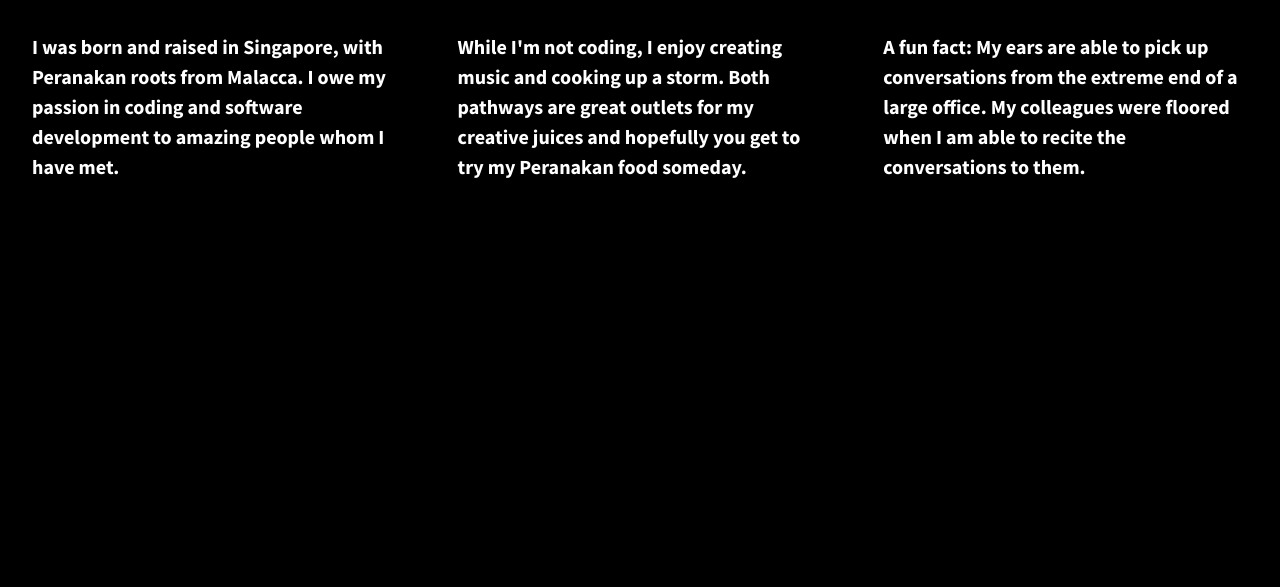
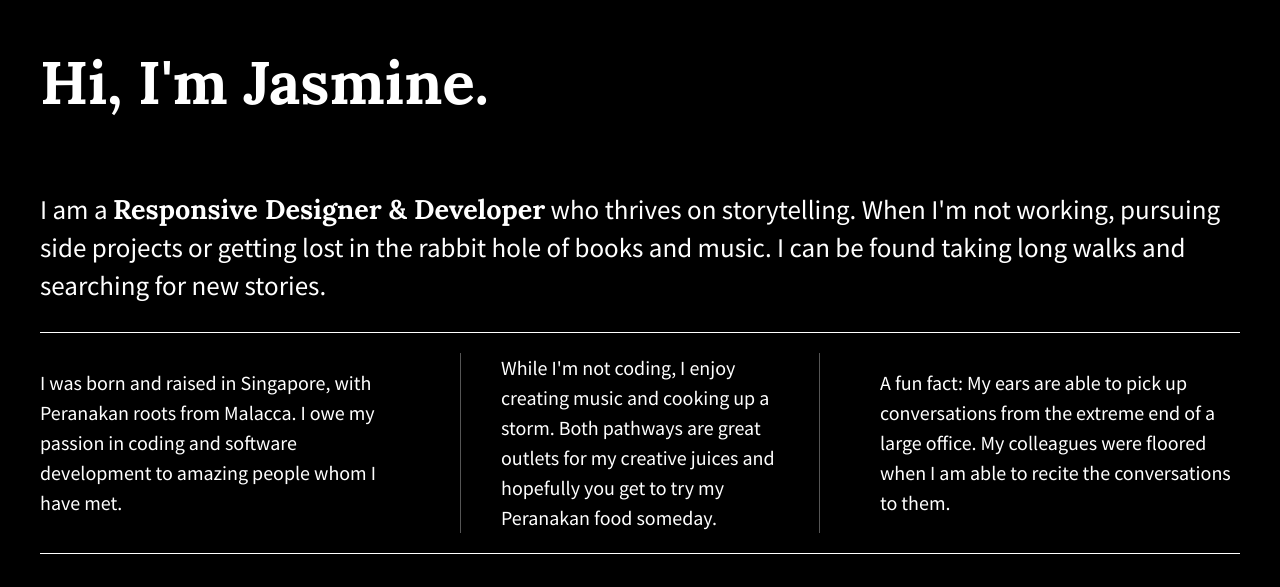
Before and after one commit to Jasmine-tmf/divs-flexbox-grids, a plain HTML site: page index.html in a window 1280 px wide. Drawn offline with nearby package versions, Linux system fonts and the light colour scheme.

Commit message:
Flexbox grids divtags

```diff
--- a/css/main.css
+++ b/css/main.css
@@ -42,7 +42,7 @@ hr {
     display: block;
     height: 1px;
     border: 0;
-    border-top: 1px solid #ccc;
+    border-top: 1px solid #ffffff;
     margin: 1em 0;
     padding: 0;
 }
@@ -104,38 +104,63 @@ html {
 
 body {
   font-family: 'Source Sans Pro', sans-serif;
-  font-weight: 700;
-  padding: 2em;
-  color: #000000;
-  height: 100%;
+  padding: 0em 2em;
+  font-size: 1.25em;
+  color: #ffffff;
+  display: flex;
+  justify-content: center;
 }
 
-.wrapper {
-  /*add display:flex and set justify-content to space-between*/
+.flex-container {
   display: flex;
   flex-flow: row wrap;
   justify-content: space-between;
-  align-items: center;
+  max-width: 1200px;
 }
 
-.div-1, .div-2, .div-3 {
-  /*give the divs a width of 30%, add display:flex, set justify-content and align-items to center*/
-  color: #fff;
-  line-height: 1.5em;
-  font-size: 1.25em;
-  background-color: #000000;
-  height: auto;
+p span {
+  font-family: 'Lora', sans-serif;
+}
+
+header,
+footer {
+  width: 100%;
   display: flex;
-  width: 30%;
+  justify-content: flex-start;
+}
+
+header h1 {
+  font-family: 'Lora', sans-serif;
+  font-size: 3em;
+}
+
+main {
+  width: 100%;
+  display: flex;
+  justify-content: center;
+  border-bottom: 1px solid #fff;
+}
+
+main p {
+  font-size: 1.35em;
+}
+
+.flex-items {
+  display: flex;
   justify-content: center;
   align-items: center;
+  line-height: 1.5em;
+  font-size: 1em;
+  border-bottom: 1px solid #555;
 }
 
-.wrapper span {
-  font-family: 'Lora', sans-serif;
-  font-size: 1.3em;
+footer {
+  border-top: 1px solid #fff;
 }
 
+footer i {
+  padding: 30px 20px 0 0;
+}
 
 /* ==========================================================================
    Helper classes
@@ -217,16 +242,22 @@ body {
    Modify as content requires.
    ========================================================================== */
 
-media all and (min-width: 1200px) {
-       .div-1, .div-2, .div-3 {
-         flex-basis: 30%;
+   @media all and (max-width: 768px) {
+       body {
+         padding: 1em;
+       }
    }
 
-.div-1, .div-2 {
-         border-right-style: solid;
-         border-right-width: thin;
-         border-right-color: #ffffff;
-         padding-right: 30px;
+   @media (min-width: 1200px) {
+       .flex-items {
+         flex-basis: 30%;
+         border-bottom: none;
+       }
+
+       #div-2 p {
+         border-left: 1px solid #555;
+         border-right: 1px solid #555;
+         padding: 0 40px;
        }
    }
 
--- a/index.html
+++ b/index.html
@@ -3,7 +3,7 @@
     <head>
         <meta charset="utf-8">
         <meta http-equiv="x-ua-compatible" content="ie=edge">
-        <title>Make me into a grid!</title>
+        <title>Hi, Jasmine</title>
         <meta name="description" content="">
         <meta name="viewport" content="width=device-width, initial-scale=1">
 
@@ -20,17 +20,27 @@
         <!--[if lt IE 8]>
             <p class="browserupgrade">You are using an <strong>outdated</strong> browser. Please <a href="http://browsehappy.com/">upgrade your browser</a> to improve your experience.</p>
         <![endif]-->
-
-        <section class="wrapper">
-            <div class="div-1">
-                I was born and raised in Singapore, with Peranakan roots from Malacca. I owe my passion in coding and software development to amazing people whom I have met.
+        <section class="flex-container">
+            <header>
+              <h1> Hi, I'm Jasmine.</h1>
+            </header>
+            <main>
+                <p>I am a <span>Responsive Designer & Developer</span> who thrives on storytelling. When I'm not working, pursuing side projects or getting lost in the rabbit hole of books and music. I can be found taking long walks and searching for new stories.</p>
+            </main>
+            <div id="div-1" class="flex-items">
+                <p>I was born and raised in Singapore, with Peranakan roots from Malacca. I owe my passion in coding and software development to amazing people whom I have met.</p>
             </div>
-            <div class="div-2">
-                While I'm not coding, I enjoy creating music and cooking up a storm. Both pathways are great outlets for my creative juices and hopefully you get to try my Peranakan food someday.
+            <div id="div-2" class="flex-items">
+                <p>While I'm not coding, I enjoy creating music and cooking up a storm. Both pathways are great outlets for my creative juices and hopefully you get to try my Peranakan food someday.</p>
             </div>
-            <div class="div-3">
-                A fun fact: My ears are able to pick up conversations from the extreme end of a large office. My colleagues were floored when I am able to recite the conversations to them.
+            <div id="div-3" class="flex-items">
+                <p>A fun fact: My ears are able to pick up conversations from the extreme end of a large office. My colleagues were floored when I am able to recite the conversations to them.</p>
             </div>
+            <footer>
+                <i class="fab fa-twitter"></i>
+                <i class="fab fa-linkedin"></i>
+                <i class="fab fa-pinterest"></i>
+            </footer>
         </section>
 
         <script src="https://ajax.googleapis.com/ajax/libs/jquery/1.11.3/jquery.min.js"></script>
```
Lines whose indentation alone changed are shown as unchanged.
